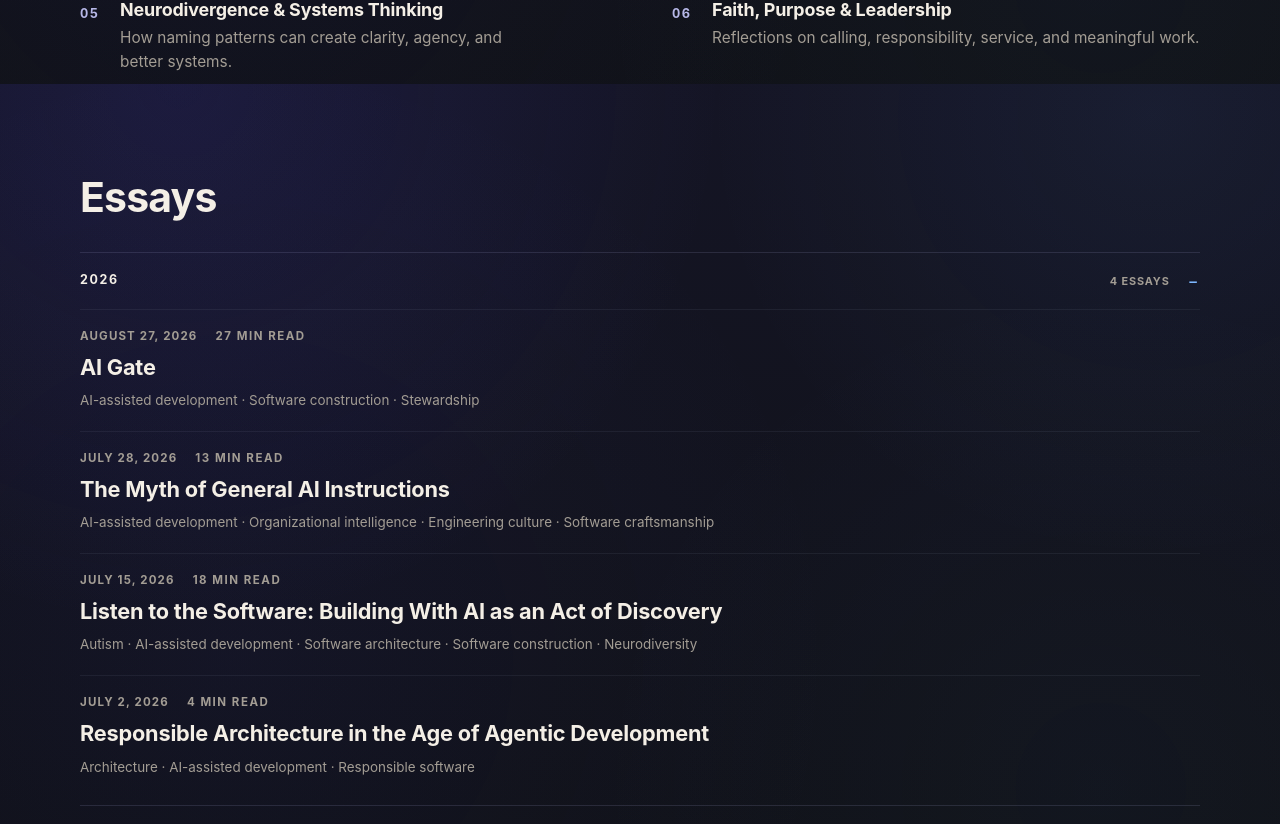
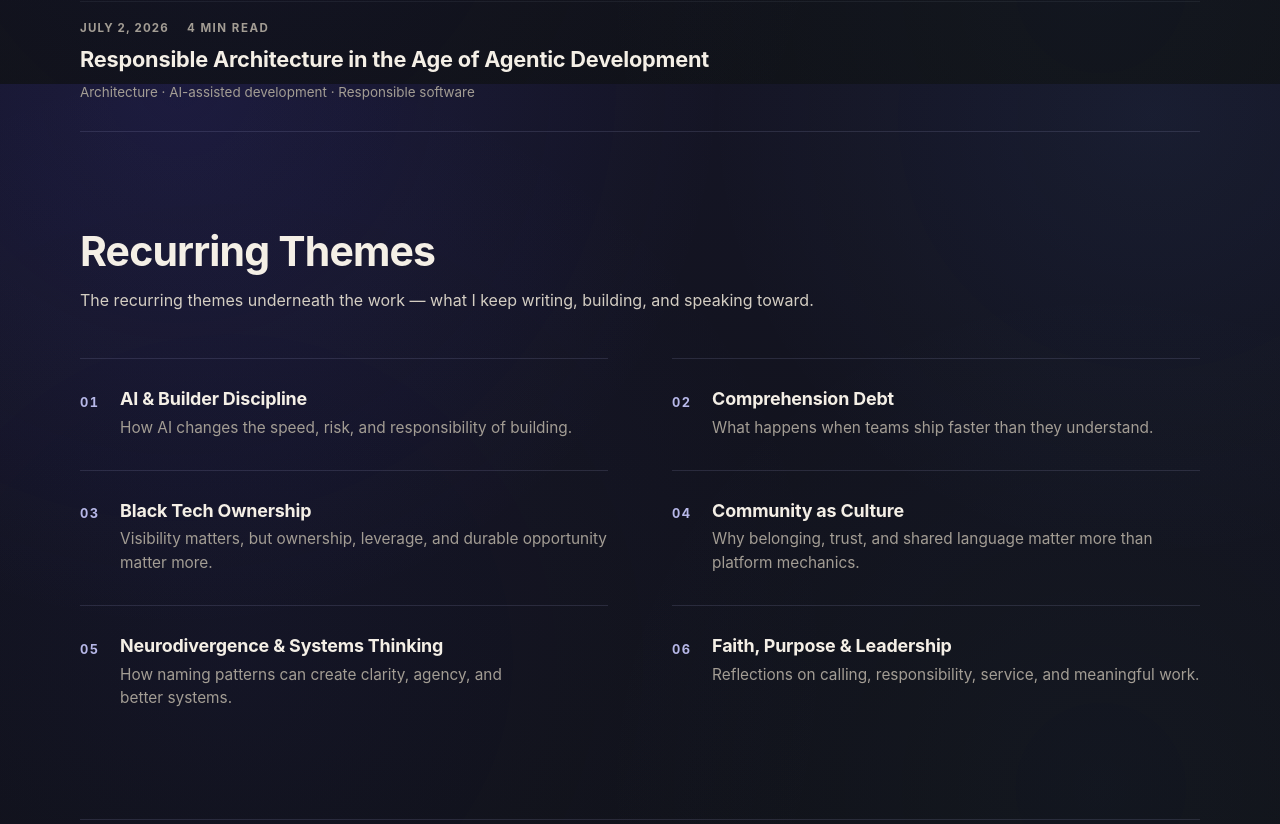
Before and after one commit to bdonaldharris/bdonaldharris.com, a Next.js app: page /essays in a window 1280 px wide. Shown: the part 1516-2340 px from the top of the page. Built offline with nearby package versions, Linux system fonts and the light colour scheme.

Commit message:
Reorder Essays page sections

```diff
--- a/app/essays/page.tsx
+++ b/app/essays/page.tsx
@@ -87,6 +87,24 @@ export default async function EssaysPage() {
         </section>
       )}
 
+      {entries.length === 0 ? (
+        <section className="section writing-empty-section">
+          <div className="writing-empty">
+            <h2>The archive begins here.</h2>
+            <p>
+              No published essays yet — the first pieces are being written.
+              When they land, this is where they will live.
+            </p>
+          </div>
+        </section>
+      ) : (
+        archive.length > 0 && (
+          <section className="section writing-archive-section">
+            <EssayArchive entries={archive} variant="page" />
+          </section>
+        )
+      )}
+
       <section className="section ideas-lanes-section">
         <header className="ideas-section-head">
           <h2>Recurring Themes</h2>
@@ -106,30 +124,6 @@ export default async function EssaysPage() {
           ))}
         </ol>
       </section>
-
-      {entries.length === 0 ? (
-        <section className="section writing-empty-section">
-          <div className="writing-empty">
-            <h2>The archive begins here.</h2>
-            <p>
-              No published essays yet — the first pieces are being written.
-              When they land, this is where they will live.
-            </p>
-          </div>
-        </section>
-      ) : (
-        archive.length > 0 && (
-          <section
-            className="section writing-archive-section"
-            aria-labelledby="essays-list"
-          >
-            <header className="writing-section-head">
-              <h2 id="essays-list">Essays</h2>
-            </header>
-            <EssayArchive entries={archive} variant="page" />
-          </section>
-        )
-      )}
     </main>
   );
 }
```
